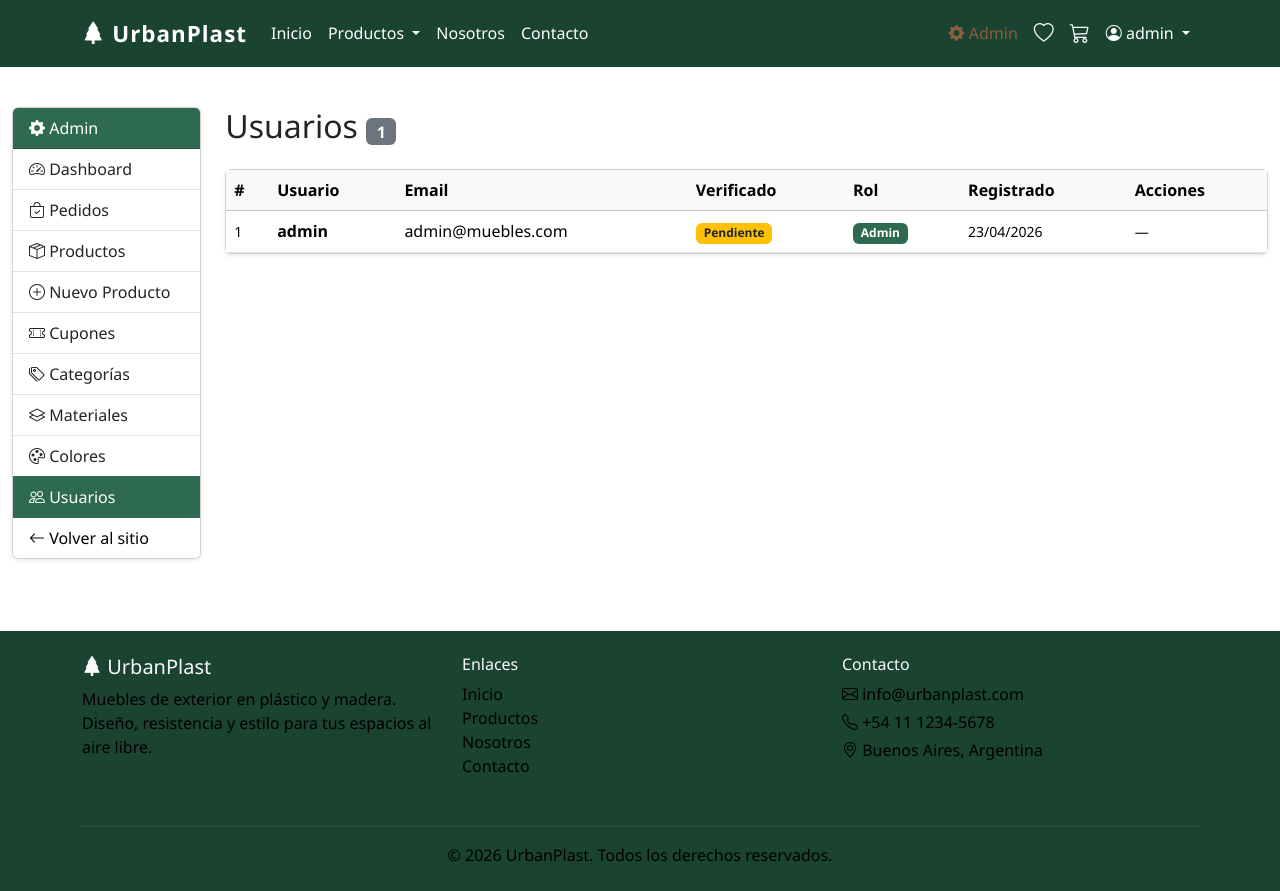
After one commit to Franxo54321/UrbanPlast, a Flask app: page /admin/usuarios in a window 1280 px wide. The commit adds this page. Run offline with Flask 3, Linux system fonts and the light colour scheme; a user stored in the database is signed in; some libraries are stand-ins or nearby versions.

Commit message:
feat: pantalla de gestión de usuarios en panel admin
Co-Authored-By: Claude Sonnet 4.6 <noreply@anthropic.com>

```diff
--- a/app/admin/routes.py
+++ b/app/admin/routes.py
@@ -472,6 +472,64 @@ def coupon_delete(coupon_id):
     return redirect(url_for('admin.coupons'))
 
 
+# ──────────────────── Usuarios ────────────────────
+
+@admin_bp.route('/usuarios')
+@admin_required
+def users():
+    all_users = User.query.order_by(User.created_at.desc()).all()
+    return render_template('admin/users.html', users=all_users)
+
+
+@admin_bp.route('/usuarios/<int:user_id>/eliminar', methods=['POST'])
+@admin_required
+def user_delete(user_id):
+    user = User.query.get_or_404(user_id)
+    if user.is_admin:
+        flash('No podés eliminar una cuenta de administrador.', 'danger')
+        return redirect(url_for('admin.users'))
+    db.session.delete(user)
+    db.session.commit()
+    flash(f'Usuario {user.email} eliminado.', 'success')
+    return redirect(url_for('admin.users'))
+
+
+@admin_bp.route('/usuarios/<int:user_id>/resetear-contrasena', methods=['POST'])
+@admin_required
+def user_reset_password(user_id):
+    import secrets as _secrets
+    user = User.query.get_or_404(user_id)
+    new_password = _secrets.token_urlsafe(10)
+    user.set_password(new_password)
+    db.session.commit()
+
+    # Intentar enviar por email
+    try:
+        from flask_mail import Message
+        from app import mail
+        if current_app.config.get('MAIL_USERNAME'):
+            from datetime import datetime as _dt
+            html = f"""
+            <p>Hola <strong>{user.username}</strong>,</p>
+            <p>Un administrador reseteó tu contraseña en UrbanPlast.</p>
+            <p>Tu nueva contraseña temporal es: <strong style="font-size:18px;">{new_password}</strong></p>
+            <p>Por favor cambiala desde tu perfil una vez que ingreses.</p>
+            """
+            msg = Message(
+                subject='UrbanPlast — Tu contraseña fue reseteada',
+                recipients=[user.email],
+                html=html
+            )
+            mail.send(msg)
+            flash(f'Contraseña reseteada y enviada por email a {user.email}.', 'success')
+        else:
+            flash(f'Contraseña reseteada. Nueva contraseña: {new_password}', 'warning')
+    except Exception:
+        flash(f'Contraseña reseteada. Nueva contraseña: {new_password}', 'warning')
+
+    return redirect(url_for('admin.users'))
+
+
 # ──────────────────── Pedidos ────────────────────
 
 @admin_bp.route('/pedidos')
--- a/app/templates/admin/_sidebar.html
+++ b/app/templates/admin/_sidebar.html
@@ -27,6 +27,9 @@
         <a href="{{ url_for('admin.colors') }}" class="list-group-item list-group-item-action {% if active_page == 'colors' %}active{% endif %}">
             <i class="bi bi-palette"></i> Colores
         </a>
+        <a href="{{ url_for('admin.users') }}" class="list-group-item list-group-item-action {% if active_page == 'users' %}active{% endif %}">
+            <i class="bi bi-people"></i> Usuarios
+        </a>
         <a href="{{ url_for('main.index') }}" class="list-group-item list-group-item-action text-muted">
             <i class="bi bi-arrow-left"></i> Volver al sitio
         </a>
--- /dev/null
+++ b/app/templates/admin/users.html
@@ -0,0 +1,75 @@
+{% extends "base.html" %}
+{% block title %}Admin - Usuarios{% endblock %}
+
+{% block content %}
+<div class="container-fluid py-4">
+    <div class="row">
+        <div class="col-md-2">{% set active_page = 'users' %}{% include 'admin/_sidebar.html' %}</div>
+        <div class="col-md-10">
+            <div class="d-flex justify-content-between align-items-center mb-4">
+                <h2 class="mb-0">Usuarios <span class="badge bg-secondary fs-6">{{ users|length }}</span></h2>
+            </div>
+
+            <div class="card shadow-sm">
+                <div class="card-body p-0">
+                    <table class="table table-hover mb-0 align-middle">
+                        <thead class="table-light">
+                            <tr>
+                                <th>#</th>
+                                <th>Usuario</th>
+                                <th>Email</th>
+                                <th>Verificado</th>
+                                <th>Rol</th>
+                                <th>Registrado</th>
+                                <th>Acciones</th>
+                            </tr>
+                        </thead>
+                        <tbody>
+                            {% for user in users %}
+                            <tr>
+                                <td class="text-muted small">{{ user.id }}</td>
+                                <td><strong>{{ user.username }}</strong></td>
+                                <td>{{ user.email }}</td>
+                                <td>
+                                    {% if user.email_verified %}
+                                        <span class="badge bg-success">Verificado</span>
+                                    {% else %}
+                                        <span class="badge bg-warning text-dark">Pendiente</span>
+                                    {% endif %}
+                                </td>
+                                <td>
+                                    {% if user.is_admin %}
+                                        <span class="badge bg-up-green">Admin</span>
+                                    {% else %}
+                                        <span class="badge bg-light text-dark">Cliente</span>
+                                    {% endif %}
+                                </td>
+                                <td class="text-muted small">{{ user.created_at.strftime('%d/%m/%Y') }}</td>
+                                <td>
+                                    {% if not user.is_admin %}
+                                    <form method="POST" action="{{ url_for('admin.user_reset_password', user_id=user.id) }}" class="d-inline" onsubmit="return confirm('¿Resetear contraseña de {{ user.username }}?')">
+                                        <input type="hidden" name="csrf_token" value="{{ csrf_token() }}">
+                                        <button type="submit" class="btn btn-sm btn-outline-warning" title="Resetear contraseña">
+                                            <i class="bi bi-key"></i>
+                                        </button>
+                                    </form>
+                                    <form method="POST" action="{{ url_for('admin.user_delete', user_id=user.id) }}" class="d-inline" onsubmit="return confirm('¿Eliminar a {{ user.username }}? Esta acción no se puede deshacer.')">
+                                        <input type="hidden" name="csrf_token" value="{{ csrf_token() }}">
+                                        <button type="submit" class="btn btn-sm btn-outline-danger" title="Eliminar usuario">
+                                            <i class="bi bi-trash"></i>
+                                        </button>
+                                    </form>
+                                    {% else %}
+                                    <span class="text-muted small">—</span>
+                                    {% endif %}
+                                </td>
+                            </tr>
+                            {% endfor %}
+                        </tbody>
+                    </table>
+                </div>
+            </div>
+        </div>
+    </div>
+</div>
+{% endblock %}
```
